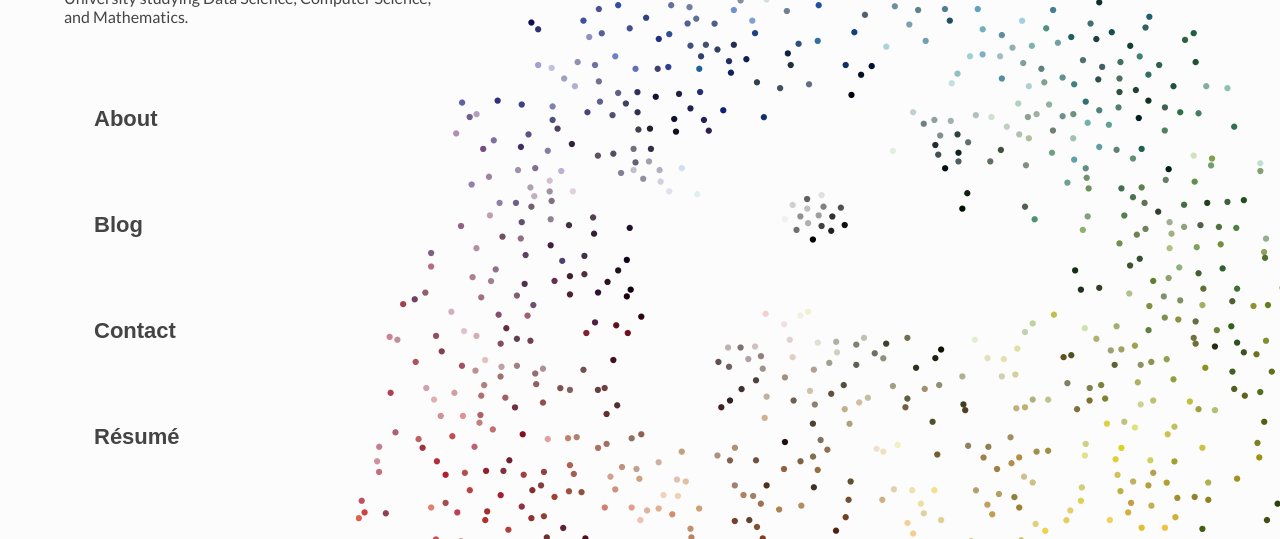
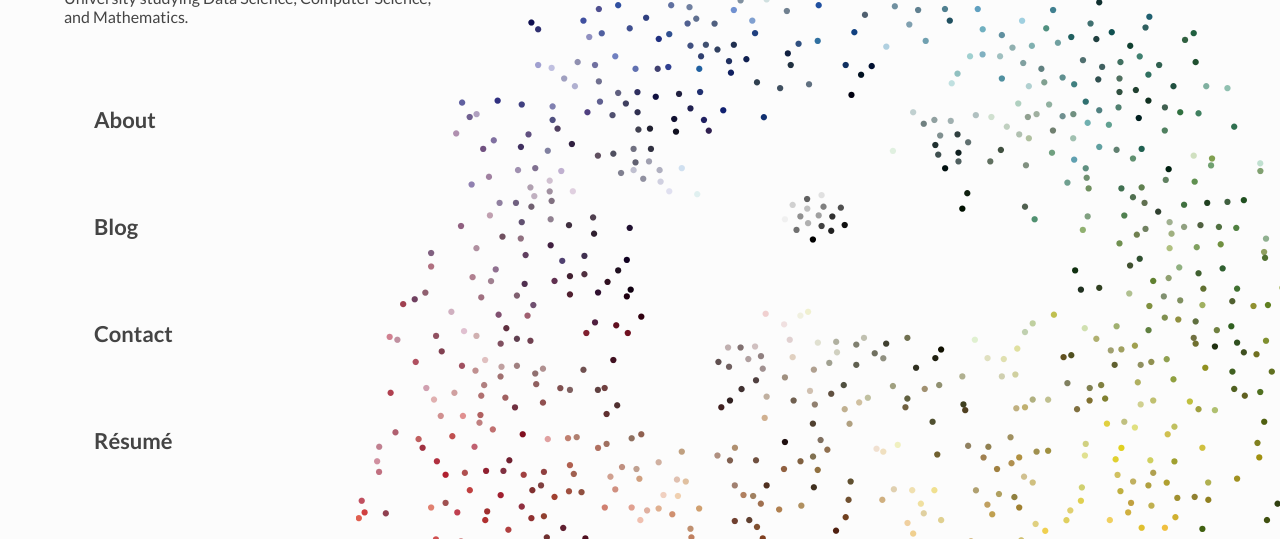
Before and after one commit to qnkxsovc/qnkxsovc.github.io, a Jekyll site: the page built from index.md, in a window 1280 px wide. Shown: the part 152-691 px from the top of the page. Built offline with Jekyll 4.4.1, drawn with Linux system fonts in a browser that asks for light colours.

Commit message:
Fixing font issues for anchors

```diff
--- a/assets/css/styles.scss
+++ b/assets/css/styles.scss
@@ -157,7 +157,7 @@ html, body {
     }
     #nav-elements-wrapper {
         margin-top: 15%;
-        font-family: Avenir-Roman, sans-serif;
+        font-family: Lato, sans-serif;
         ul {
             font-size: 22px;
             list-style: none;
```
